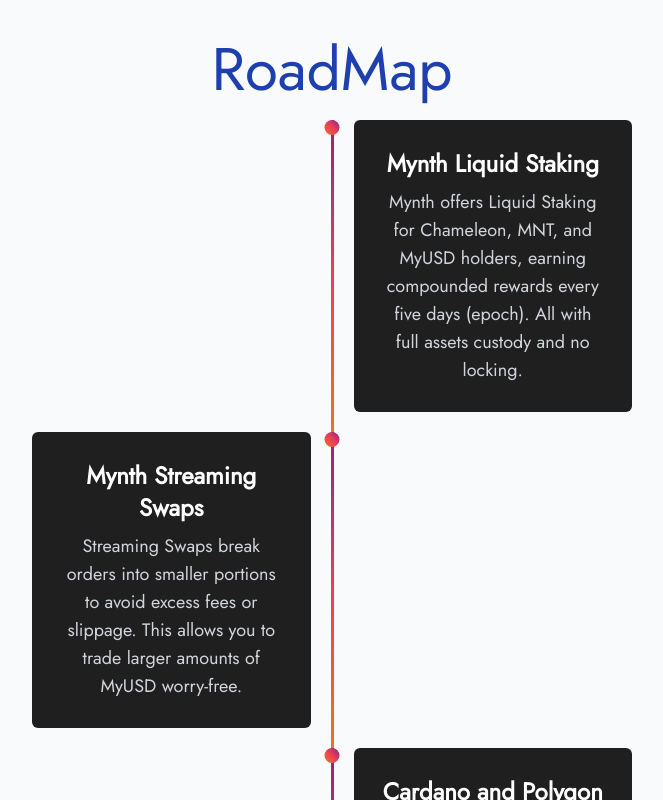
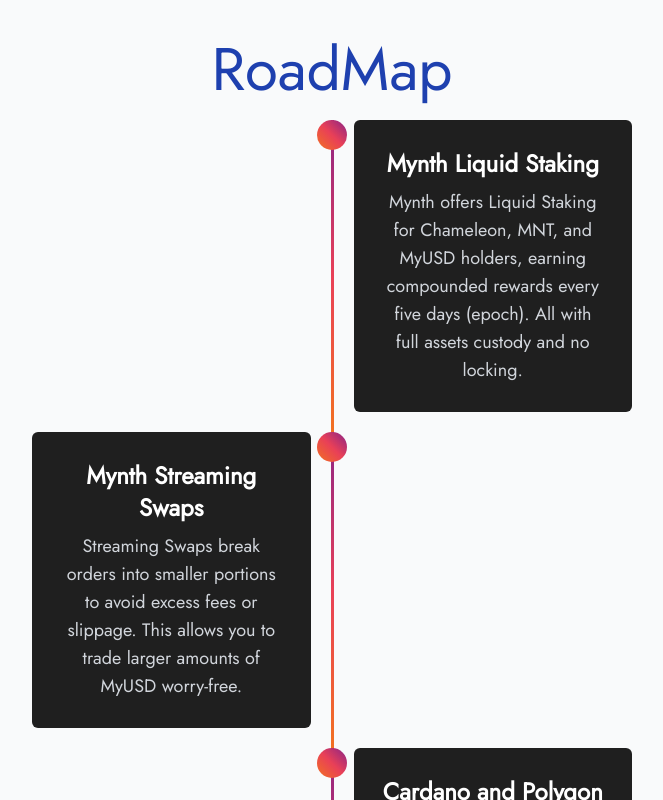
Before and after one commit to sharif2552/pt-10, a React (Create React App) app: page / in a window 1280 px wide. Shown: the part 3160-3960 px from the top of the page, without its empty margins (308-971 px from the left). Built offline with nearby package versions, Linux system fonts and the light colour scheme.

Commit message:
chore: Update Timeline component styles and add hover effect to timeline content

```diff
--- a/src/Components/Timeline/Timeline.css
+++ b/src/Components/Timeline/Timeline.css
@@ -67,8 +67,8 @@
     position: absolute;
     top: 0;
     left: 50%;
-    width: 15px;
-    height: 15px;
+    width: 30px;
+    height: 30px;
     border-radius: 50%;
     background-image: linear-gradient(45deg, #F27121, #E94057, #8A2387);
     -webkit-transform: translateX(-50%);
@@ -91,3 +91,27 @@
   transform: scale(1.05);
   box-shadow: 0 4px 15px rgba(0, 0, 0, 0.3);
 }
+
+.timeline-middle {
+  display: flex;
+  align-items: center;
+  justify-content: center;
+}
+
+.timeline-circle {
+  display: hidden;
+
+}
+@media screen and (min-width: 768px) {
+.timeline-circle {
+  display: flex;
+  align-items: center;
+  justify-content: center;
+  width: 30px;  /* Adjust as needed */
+  height: 30px; /* Adjust as needed */
+  border-radius: 50%;
+  background-color: #fff; /* Adjust color as needed */
+  color: #000; /* Adjust text color as needed */
+}
+
+}
```
